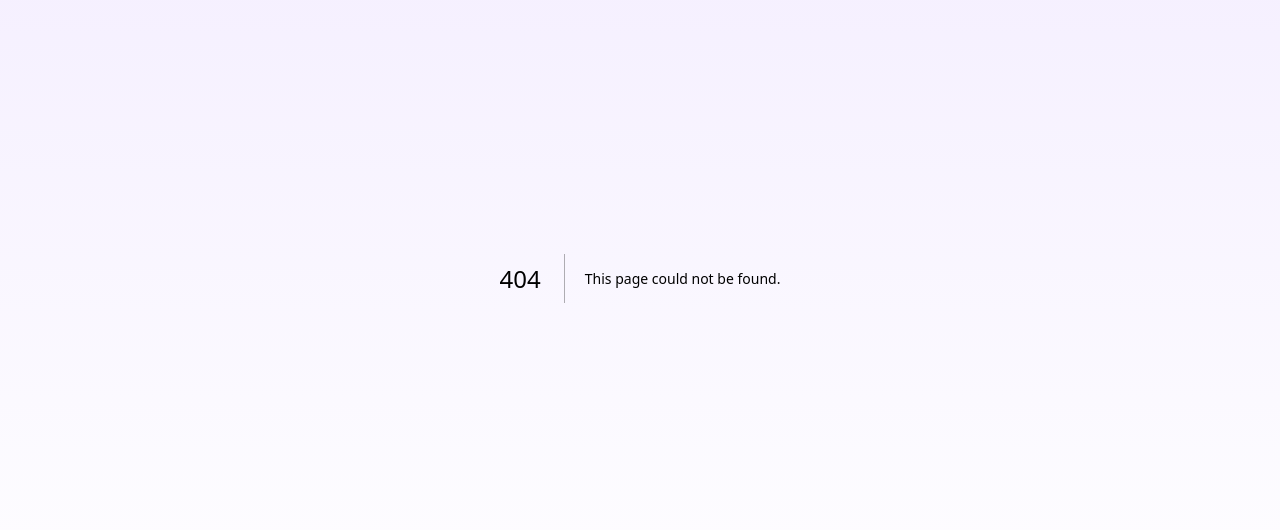
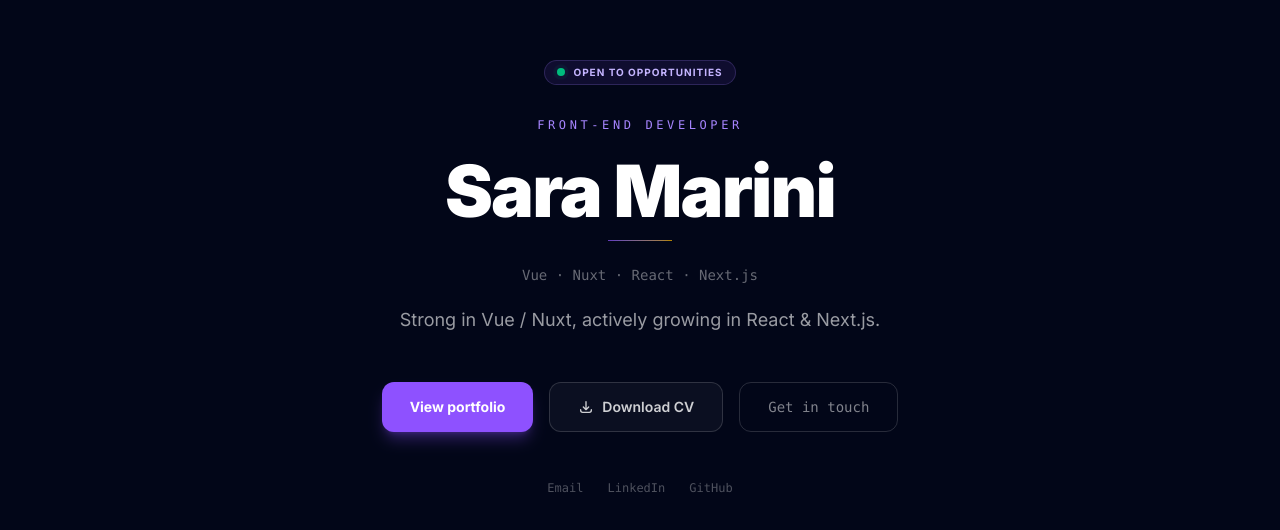
Before and after one commit to saramarini99/Portfolio-Next.js, a Next.js app: page /intro in a window 1280 px wide. Before the commit this address had no page. Shown: the part 122-652 px from the top of the page. Built offline with nearby package versions, Linux system fonts and the light colour scheme.

Commit message:
fix theme issue

```diff
--- a/app/(main)/contact/page.tsx
+++ b/app/(main)/contact/page.tsx
@@ -24,7 +24,7 @@ export default function ContactPage() {
           </div>
 
           <BaseModal isOpen={submitted} onClose={() => setSubmitted(false)}>
-            <div className="w-[500px]">
+            <div className="w-[300px] md:w-[500px]">
               {" "}
               <div className="text-4xl mb-4">✦</div>
               <h2 className="text-2xl font-bold mb-2">Message sent!</h2>
--- a/app/_components/Navbar.tsx
+++ b/app/_components/Navbar.tsx
@@ -10,10 +10,11 @@ const ThemeToggle = dynamic(() => import("./ThemeToggle"), {
 });
 
 const links = [
-  { id: 0, name: "Home", path: "/home" },
-  { id: 1, name: "About", path: "/about" },
-  { id: 2, name: "Projects", path: "/projects" },
-  { id: 3, name: "Contact", path: "/contact" },
+  { id: 0, name: "Intro", path: "/intro" },
+  { id: 1, name: "Home", path: "/home" },
+  { id: 2, name: "About", path: "/about" },
+  { id: 3, name: "Projects", path: "/projects" },
+  { id: 4, name: "Contact", path: "/contact" },
 ];
 
 type NavbarLinkProps = {
--- a/app/_components/about/AboutIntro.tsx
+++ b/app/_components/about/AboutIntro.tsx
@@ -18,7 +18,11 @@ export default function AboutIntro() {
           <span className="text-slate-900 dark:text-white font-semibold">
             4 years of production experience
           </span>{" "}
-          specializing in Vue.js and Nuxt.
+          specializing in
+          <span className="text-slate-900 dark:text-white font-semibold">
+            {" "}
+            Vue.js and Nuxt.
+          </span>
         </p>
         <p>
           I have a strong foundation in component-driven architecture, SSR,
--- a/app/_components/contact/ContactForm.tsx
+++ b/app/_components/contact/ContactForm.tsx
@@ -37,9 +37,8 @@ export default function ContactForm({ onSubmitSuccess }: ContactFormProps) {
 
   const handleSubmit = (e: React.FormEvent<HTMLFormElement>) => {
     e.preventDefault();
-    // your submit logic here (e.g. send to API)
-    onSubmitSuccess(); // tell parent we're done
-    setFormData(initialFormData); // reset form internally
+    onSubmitSuccess();
+    setFormData(initialFormData);
   };
 
   return (
@@ -85,10 +84,7 @@ export default function ContactForm({ onSubmitSuccess }: ContactFormProps) {
         className={`${inputClass} resize-none`}
       />
 
-      <div className="pt-2 flex items-center justify-between gap-4">
-        <p className="text-slate-400 dark:text-white/25 text-xs font-mono">
-          I usually reply within 24h.
-        </p>
+      <div className="pt-2 flex items-center justify-end gap-4">
         <BaseButton
           type="secondary"
           className="group flex items-center gap-3 px-7 py-3 rounded-xl transition-all duration-200 active:scale-95"
--- a/app/_components/home/HeroSection.tsx
+++ b/app/_components/home/HeroSection.tsx
@@ -19,7 +19,7 @@ export default function HomePage() {
             Vue · Nuxt · React · Next.js
           </div>
 
-          <h1 className="text-2xl md:text-4xl font-bold tracking-tight mb-6 leading-[1.3] text-justify md:text-left">
+          <h1 className="text-2xl md:text-4xl font-bold tracking-tight mb-6 leading-[1.3] text-left">
             Building production web apps in{" "}
             <span className="text-violet-500 dark:text-violet-400">
               Vue, Nuxt
@@ -75,7 +75,7 @@ export default function HomePage() {
               <div className="space-y-2">
                 <div className="flex justify-between text-[11px] dark:text-slate-300">
                   <span>Vue / Nuxt (production)</span>
-                  <span className="text-green-500 font-bold">4 yrs</span>
+                  <span className="text-green-500 font-bold">4 years</span>
                 </div>
                 <div className="h-1.5 bg-slate-100 dark:bg-slate-800 rounded-full overflow-hidden">
                   <div className="w-full h-full bg-green-500 rounded-full" />
--- a/app/globals.css
+++ b/app/globals.css
@@ -7,28 +7,18 @@
   --foreground: #171717;
 }
 
+.dark {
+  --background: #111827;
+  --foreground: #ffffff;
+}
+
 @theme inline {
   --color-background: var(--background);
   --color-foreground: var(--foreground);
-  --font-sans: var(--font-geist-sans);
-  --font-mono: var(--font-geist-mono);
-}
-
-@media (prefers-color-scheme: dark) {
-  :root {
-    --background: #0a0a0a;
-    --foreground: #ededed;
-  }
 }
 
 body {
-  background: var(--background);
+  background-color: var(--background);
   color: var(--foreground);
   font-family: Arial, Helvetica, sans-serif;
 }
-
-/* Dark mode */
-html.dark body {
-  background-color: #111827;
-  color: white;
-}
--- /dev/null
+++ b/app/intro/page.tsx
@@ -0,0 +1,103 @@
+import BaseLink from "@/components/BaseLink";
+
+export default function RootPage() {
+  return (
+    <main className="relative min-h-screen overflow-hidden bg-slate-950 text-white flex flex-col transition-colors duration-300">
+      <div className="absolute inset-0 -z-10 bg-gradient-to-b from-violet-500/10 via-transparent to-amber-400/5 [background-image:linear-gradient(rgba(139,92,246,0.15)_1px,transparent_1px),linear-gradient(90deg,rgba(245,158,11,0.12)_1px,transparent_1px)] [background-size:32px_32px] [mask-image:radial-gradient(ellipse_60%_50%_at_50%_40%,black_40%,transparent_100%)]"></div>
+      <div className="absolute -z-10 top-1/4 left-1/2 -translate-x-1/2 w-[480px] h-[480px] bg-violet-500/20 rounded-full blur-3xl"></div>
+
+      <section className="flex-1 flex items-center justify-center px-6 py-24">
+        <div className="max-w-2xl w-full flex flex-col items-center text-center">
+          <div className="inline-flex items-center gap-2 px-3 py-1 mb-8 text-[10px] uppercase tracking-widest font-bold text-violet-300 bg-violet-500/10 rounded-full border border-violet-400/20">
+            <span className="relative flex h-2 w-2">
+              <span className="animate-ping absolute inline-flex h-full w-full rounded-full bg-emerald-400 opacity-75" />
+              <span className="relative inline-flex h-2 w-2 rounded-full bg-emerald-500" />
+            </span>
+            Open to opportunities
+          </div>
+
+          <p className="font-mono text-xs tracking-[0.3em] uppercase text-violet-400 mb-5">
+            Front-End Developer
+          </p>
+
+          <h1 className="text-6xl sm:text-7xl font-black tracking-tight leading-[1.05] mb-3">
+            Sara Marini
+          </h1>
+
+          <div className="h-px w-16 bg-gradient-to-r from-violet-500 to-amber-400 mb-6 opacity-70"></div>
+
+          <p className="text-white/40 font-mono text-sm mb-5">
+            Vue · Nuxt · React · Next.js
+          </p>
+
+          <p className="text-white/60 text-lg leading-relaxed max-w-lg mb-12">
+            Strong in Vue&nbsp;/&nbsp;Nuxt, actively growing in
+            React&nbsp;&amp;&nbsp;Next.js.
+          </p>
+
+          <div className="flex flex-col md:flex-row flex-wrap gap-4 justify-center">
+            <BaseLink
+              href="/home"
+              className="flex justify-center items-center gap-2 bg-violet-500 hover:bg-violet-400 text-white font-bold text-sm px-7 py-3.5 rounded-xl transition-all duration-200 active:scale-95 shadow-lg shadow-violet-500/30"
+            >
+              View portfolio
+            </BaseLink>
+
+            <a
+              href="/resume/Sara_Marini_Front.pdf"
+              download
+              className="flex items-center gap-2 border border-white/15 bg-white/[0.04] hover:bg-white/[0.08] hover:border-amber-400/40 text-white/80 font-semibold text-sm px-7 py-3.5 rounded-xl transition-all duration-200 active:scale-95"
+            >
+              <svg
+                className="w-4 h-4"
+                fill="none"
+                stroke="currentColor"
+                viewBox="0 0 24 24"
+              >
+                <path
+                  strokeLinecap="round"
+                  strokeLinejoin="round"
+                  strokeWidth={2}
+                  d="M4 16v1a3 3 0 003 3h10a3 3 0 003-3v-1m-4-4l-4 4m0 0l-4-4m4 4V4"
+                />
+              </svg>
+              Download CV
+            </a>
+
+            <BaseLink
+              href="/contact"
+              className="flex items-center justify-center gap-2 border border-white/15 hover:bg-white/[0.04] text-white/50 hover:text-violet-300 font-mono text-sm px-7 py-3.5 rounded-xl transition-all duration-200"
+            >
+              Get in touch
+            </BaseLink>
+          </div>
+
+          <div className="flex gap-6 mt-12 text-xs font-mono text-white/30">
+            <BaseLink
+              href="mailto:saramarini24137@gmail.com"
+              className="hover:text-violet-300 transition-colors"
+            >
+              Email
+            </BaseLink>
+            <BaseLink
+              href="https://www.linkedin.com/in/sara-marini-3834a424a/"
+              target="_blank"
+              rel="noopener noreferrer"
+              className="hover:text-violet-300 transition-colors"
+            >
+              LinkedIn
+            </BaseLink>
+            <a
+              href="https://github.com/saramarini99"
+              target="_blank"
+              rel="noopener noreferrer"
+              className="hover:text-violet-300 transition-colors"
+            >
+              GitHub
+            </a>
+          </div>
+        </div>
+      </section>
+    </main>
+  );
+}
--- a/app/layout.tsx
+++ b/app/layout.tsx
@@ -1,3 +1,4 @@
+import type { Metadata } from "next";
 import "@/app/globals.css";
 import { Inter } from "next/font/google";
 import ThemeProvider from "@/components/ThemeProvider";
@@ -7,10 +8,10 @@ const inter = Inter({
   display: "swap",
 });
 
-// export const metadata: Metadata = {
-//   title: "Portfolio",
-//   description: "My portfolio built with Next.js",
-// };
+export const metadata: Metadata = {
+  title: "Sara Marini",
+  description: "My portfolio built with Next.js",
+};
 
 export default function RootLayout({
   children,
@@ -19,11 +20,15 @@ export default function RootLayout({
 }) {
   return (
     <html lang="en" suppressHydrationWarning>
-      <body className={`${inter.className}`}>
-        <ThemeProvider attribute="class" defaultTheme="light" enableSystem>
-          <div className="absolute inset-0 -z-10 bg-gradient-to-b from-violet-500/10 to-transparent">
-            {children}
-          </div>
+      <body className={inter.className}>
+        <ThemeProvider
+          attribute="class"
+          defaultTheme="light"
+          enableSystem={false}
+        >
+          <div className="fixed inset-0 -z-10 bg-gradient-to-b from-violet-500/10 to-transparent" />
+
+          {children}
         </ThemeProvider>
       </body>
     </html>
--- a/data/about/about.ts
+++ b/data/about/about.ts
@@ -39,7 +39,7 @@ export const skills = {
 
 export const timeline = [
   {
-    period: "May 2025 – Present",
+    period: "May 2025 – March 2026",
     role: "Front-End Developer",
     company: "Tabdeal",
     highlights: [
```
Also changed, not shown: app/page.tsx (+3 -101 lines).
